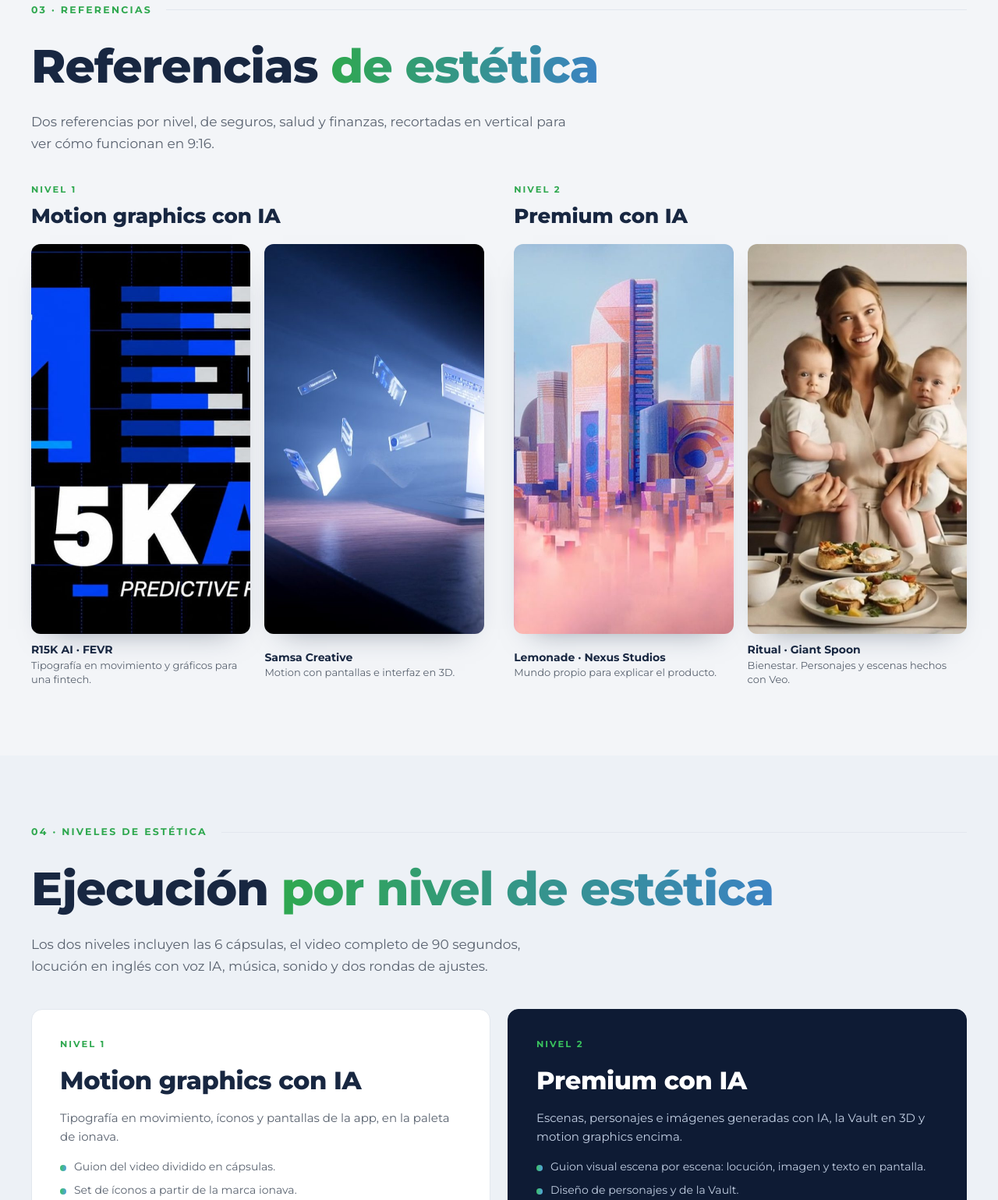
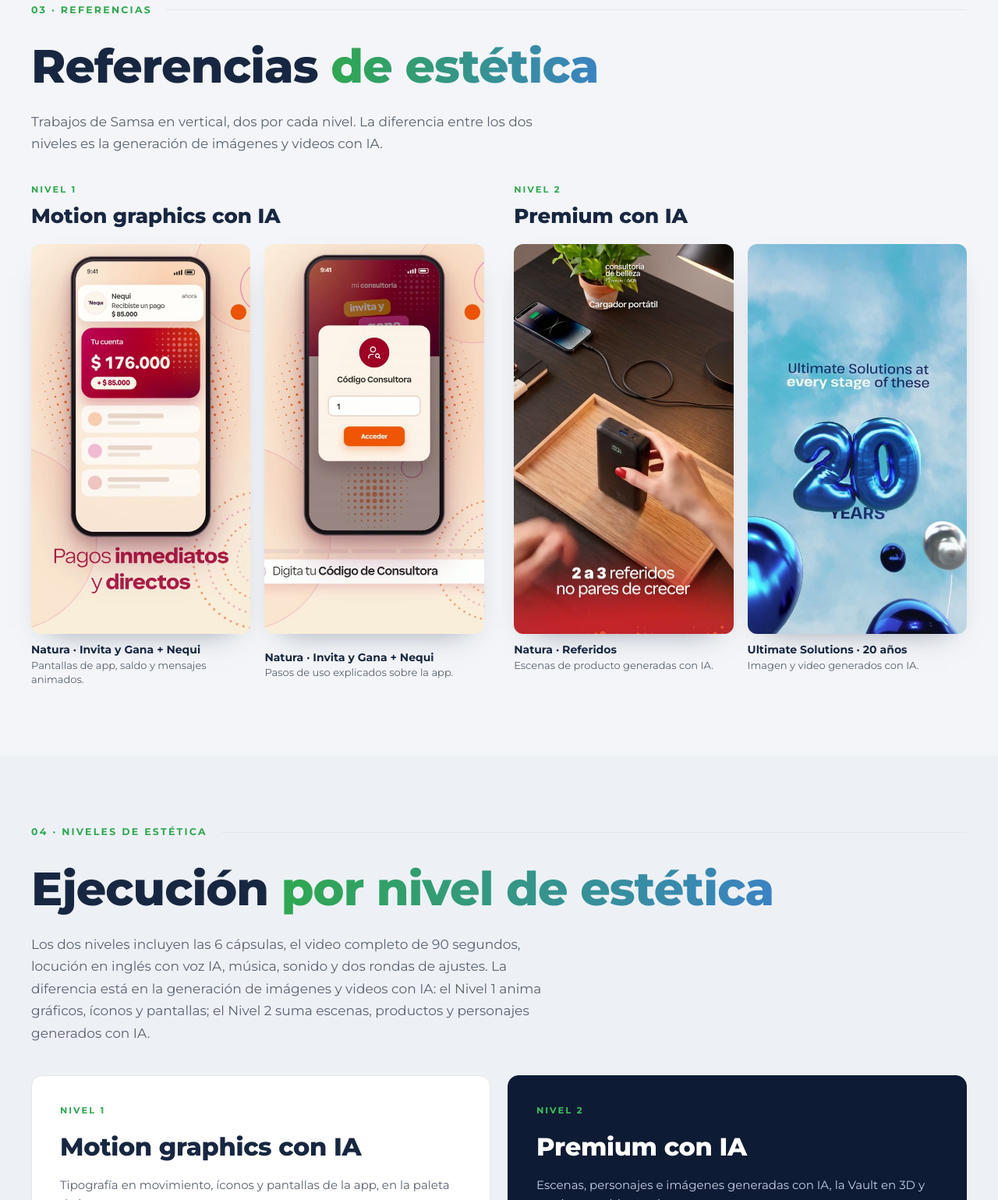
Before and after one commit to anasamsa/propuesta-ionava-video-explicativo, a plain HTML site: page index.html in a window 1280 px wide. Shown: the part 3094-4633 px from the top of the page at 78% size. Drawn offline with Linux system fonts and the light colour scheme.

Commit message:
Referencias propias de Samsa por nivel y diferencia de IA entre niveles

```diff
--- a/index.html
+++ b/index.html
@@ -352,6 +352,7 @@
 .reco{margin-top:36px;background:#fff;border:1px solid var(--line);border-left:4px solid var(--green-br);border-radius:14px;padding:22px 26px;display:grid;gap:6px;}
 .reco p{font-size:16px;color:var(--ink);line-height:1.6;font-weight:500}
 .paths{margin-top:22px}
+.ref{margin:0}
 </style>
 </head>
 <body>
@@ -440,17 +441,17 @@
   <div class="wide">
     <p class="seclabel">03 · Referencias</p>
     <h2 class="bigt">Referencias <span class="grad">de estética</span></h2>
-    <div class="body-lg"><p>Dos referencias por nivel, de seguros, salud y finanzas, recortadas en vertical para ver cómo funcionan en 9:16.</p></div>
+    <div class="body-lg"><p>Trabajos de Samsa en vertical, dos por cada nivel. La diferencia entre los dos niveles es la generación de imágenes y videos con IA.</p></div>
     <div class="refs">
       <div><h3 class="refs__t"><span class="tk">Nivel 1</span>Motion graphics con IA</h3>
         <div class="refrow">
-          <a class="ref" href="https://wearefevr.com/risk-ai-kinetic-typography" target="_blank" rel="noopener"><img src="img/ref-r15k.jpg" alt="Fotograma vertical del video de R15K AI: gráficos de barras y tipografía en azul sobre negro."><span><b>R15K AI · FEVR</b>Tipografía en movimiento y gráficos para una fintech.</span></a>
-          <a class="ref" href="https://youtu.be/ZSa2pcVe1dU" target="_blank" rel="noopener"><img src="img/ref-samsa-motion.jpg" alt="Fotograma vertical de una pieza de motion de Samsa: pantallas que salen de un portátil sobre fondo azul."><span><b>Samsa Creative</b>Motion con pantallas e interfaz en 3D.</span></a>
+          <figure class="ref"><img src="img/ref-nivel1-a.jpg" alt="Fotograma vertical de Natura Invita y Gana con Nequi: celular con el saldo de la cuenta y el texto Pagos inmediatos y directos."><span><b>Natura · Invita y Gana + Nequi</b>Pantallas de app, saldo y mensajes animados.</span></figure>
+          <figure class="ref"><img src="img/ref-nivel1-b.jpg" alt="Fotograma vertical de Natura Invita y Gana con Nequi: celular con el paso Digita tu Código de Consultora."><span><b>Natura · Invita y Gana + Nequi</b>Pasos de uso explicados sobre la app.</span></figure>
         </div></div>
       <div><h3 class="refs__t"><span class="tk">Nivel 2</span>Premium con IA</h3>
         <div class="refrow">
-          <a class="ref" href="https://nexusstudios.com/work/lemonade-insurance/" target="_blank" rel="noopener"><img src="img/ref-lemonade-2.jpg" alt="Fotograma vertical de la campaña de Lemonade: ciudad de edificios sobre nubes rosadas."><span><b>Lemonade · Nexus Studios</b>Mundo propio para explicar el producto.</span></a>
-          <a class="ref" href="https://shots.net/news/view/in-a-world-full-of-fakes-ritual-gets-real-with-ai" target="_blank" rel="noopener"><img src="img/ref-ritual-1.jpg" alt="Fotograma vertical de la campaña de Ritual hecha con IA: una madre con dos bebés en una cocina."><span><b>Ritual · Giant Spoon</b>Bienestar. Personajes y escenas hechos con Veo.</span></a>
+          <figure class="ref"><img src="img/ref-nivel2-a.jpg" alt="Fotograma vertical de Natura Referidos: una mano toma un cargador portátil sobre una bandeja de madera, escena generada con IA."><span><b>Natura · Referidos</b>Escenas de producto generadas con IA.</span></figure>
+          <a class="ref" href="https://www.youtube.com/shorts/HqST0BpccsI" target="_blank" rel="noopener"><img src="img/ref-nivel2-b.jpg" alt="Fotograma vertical de Ultimate Solutions: globos metálicos azules con el número 20 en un cielo."><span><b>Ultimate Solutions · 20 años</b>Imagen y video generados con IA.</span></a>
         </div></div>
     </div>
   </div>
@@ -460,7 +461,7 @@
   <div class="wide">
     <p class="seclabel">04 · Niveles de estética</p>
     <h2 class="bigt">Ejecución <span class="grad">por nivel de estética</span></h2>
-    <div class="body-lg"><p>Los dos niveles incluyen las 6 cápsulas, el video completo de 90 segundos, locución en inglés con voz IA, música, sonido y dos rondas de ajustes.</p></div>
+    <div class="body-lg"><p>Los dos niveles incluyen las 6 cápsulas, el video completo de 90 segundos, locución en inglés con voz IA, música, sonido y dos rondas de ajustes. La diferencia está en la generación de imágenes y videos con IA: el Nivel 1 anima gráficos, íconos y pantallas; el Nivel 2 suma escenas, productos y personajes generados con IA.</p></div>
     <div class="levels">
       <article class="level">
         <span class="tk">Nivel 1</span>
```
Also changed, not shown: img/ref-lemonade-2.jpg (deleted), img/ref-nivel1-a.jpg (added), img/ref-nivel1-b.jpg (added), img/ref-nivel2-a.jpg (added), img/ref-nivel2-b.jpg (added), img/ref-r15k.jpg (deleted), img/ref-ritual-1.jpg (deleted), img/ref-ritual-2.jpg (deleted), img/ref-samsa-motion.jpg (deleted).
